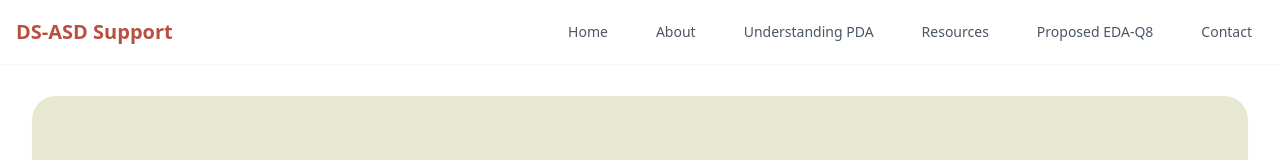
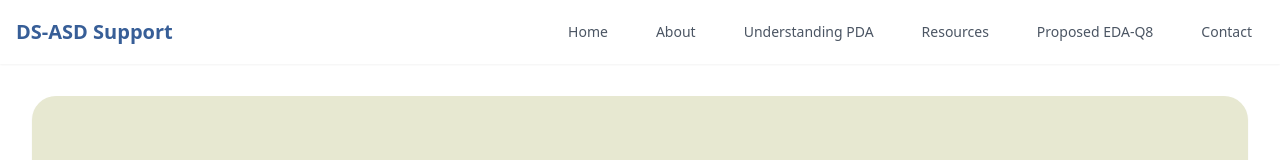
Before and after one commit to johnnyhawk02/ds-asd, a React (Vite) app: page / in a window 1280 px wide. Shown: the top 160 px of the page. Built offline with nearby package versions, Linux system fonts and the light colour scheme.

Commit message:
Update Tailwind CSS color palette in configuration files to enhance visual design consistency across the application.

```diff
--- a/src/index.css
+++ b/src/index.css
@@ -6,7 +6,7 @@
 
 /* Custom variables */
 :root {
-  --color-primary: #B85042;
-  --color-secondary: #A7BEAE;
-  --color-background: #E7E8D1;
+  --color-primary: #375E97;
+  --color-secondary: #FB6542;
+  --color-background: #FFBB00;
 }
--- a/tailwind.config.js
+++ b/tailwind.config.js
@@ -7,9 +7,9 @@
   theme: {
     extend: {
       colors: {
-        'primary': '#B85042',
-        'secondary': '#A7BEAE',
-        'background': '#E7E8D1',
+        'primary': '#375E97',
+        'secondary': '#FB6542',
+        'background': '#FFBB00',
       },
     },
   },
```
